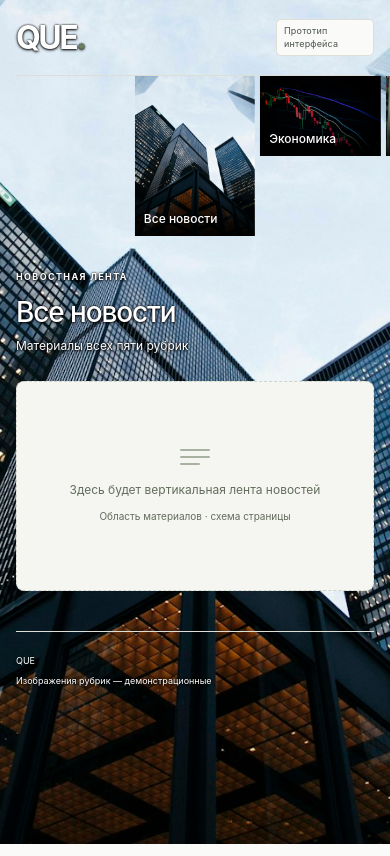
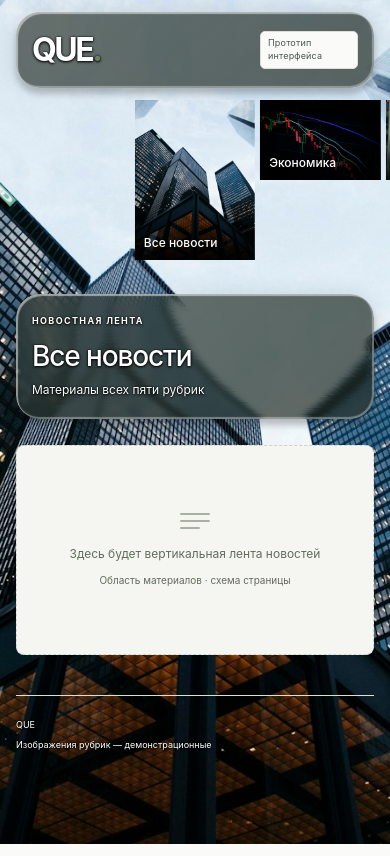
Before and after one commit to notglebatall/que, a React (Vite) app in the folder frontend/: page / in a window 390 px wide. Built offline with nearby package versions, Linux system fonts and the light colour scheme.

Commit message:
feat: add liquid glass panels to header and feed heading

```diff
--- /dev/null
+++ b/frontend/src/components/ui/liquid-glass.tsx
@@ -0,0 +1,93 @@
+"use client"
+
+import { useId, type CSSProperties, type HTMLAttributes, type ReactNode } from "react"
+import { cn } from "@/lib/utils"
+
+interface GlassEffectProps extends HTMLAttributes<HTMLElement> {
+  children: ReactNode
+  as?: "div" | "header"
+  contentClassName?: string
+  style?: CSSProperties
+}
+
+// Keep the distortion on the backdrop so text and controls stay sharp.
+export function GlassEffect({
+  children,
+  as: Tag = "div",
+  className,
+  contentClassName,
+  style,
+  ...props
+}: GlassEffectProps) {
+  const filterId = `glass-distortion-${useId().replace(/:/g, "")}`
+
+  return (
+    <Tag className={cn("liquid-glass", className)} style={style} {...props}>
+      <GlassFilter id={filterId} />
+      <div
+        aria-hidden="true"
+        className="liquid-glass-backdrop"
+        style={{ filter: `url(#${filterId})` }}
+      />
+      <div aria-hidden="true" className="liquid-glass-tint" />
+      <div aria-hidden="true" className="liquid-glass-highlight" />
+      <div className={cn("liquid-glass-content", contentClassName)}>{children}</div>
+    </Tag>
+  )
+}
+
+export function GlassFilter({ id }: { id: string }) {
+  return (
+    <svg
+      aria-hidden="true"
+      focusable="false"
+      width="0"
+      height="0"
+      className="liquid-glass-filter"
+    >
+      <defs>
+        <filter id={id} x="0%" y="0%" width="100%" height="100%" filterUnits="objectBoundingBox">
+          <feTurbulence
+            type="fractalNoise"
+            baseFrequency="0.001 0.005"
+            numOctaves="1"
+            seed="17"
+            result="turbulence"
+          />
+          <feComponentTransfer in="turbulence" result="mapped">
+            <feFuncR type="gamma" amplitude="1" exponent="10" offset="0.5" />
+            <feFuncG type="gamma" amplitude="0" exponent="1" offset="0" />
+            <feFuncB type="gamma" amplitude="0" exponent="1" offset="0.5" />
+          </feComponentTransfer>
+          <feGaussianBlur in="turbulence" stdDeviation="3" result="softMap" />
+          <feSpecularLighting
+            in="softMap"
+            surfaceScale="5"
+            specularConstant="1"
+            specularExponent="100"
+            lightingColor="white"
+            result="specLight"
+          >
+            <fePointLight x="-200" y="-200" z="300" />
+          </feSpecularLighting>
+          <feComposite
+            in="specLight"
+            operator="arithmetic"
+            k1="0"
+            k2="1"
+            k3="1"
+            k4="0"
+            result="litImage"
+          />
+          <feDisplacementMap
+            in="SourceGraphic"
+            in2="softMap"
+            scale="200"
+            xChannelSelector="R"
+            yChannelSelector="G"
+          />
+        </filter>
+      </defs>
+    </svg>
+  )
+}
--- a/frontend/src/pages/news-page.tsx
+++ b/frontend/src/pages/news-page.tsx
@@ -1,6 +1,7 @@
 import { useState } from "react"
 import { AnimatePresence, motion, useReducedMotion } from "framer-motion"
 import { CategorySelector } from "@/components/ui/category-selector"
+import { GlassEffect } from "@/components/ui/liquid-glass"
 import { categories } from "@/mocks/categories"
 
 export function NewsPage() {
@@ -26,10 +27,10 @@ export function NewsPage() {
       </AnimatePresence>
       <a href="#news-feed" className="skip-link">Перейти к ленте новостей</a>
 
-      <header className="site-header page-width">
+      <GlassEffect as="header" className="site-header page-width" contentClassName="site-header-content">
         <a className="wordmark" href="/" aria-label="QUE — главная страница">QUE<span aria-hidden="true">.</span></a>
         <span className="prototype-badge">Прототип интерфейса</span>
-      </header>
+      </GlassEffect>
 
       <main>
         <h1 className="sr-only">Новости</h1>
@@ -42,8 +43,8 @@ export function NewsPage() {
         </section>
 
         <section id="news-feed" className="news-section page-width" aria-labelledby="feed-heading" tabIndex={-1}>
-          <div className="feed-header">
-            <div aria-live="polite" aria-atomic="true">
+          <GlassEffect className="feed-header" contentClassName="feed-header-content">
+            <div className="feed-heading-copy" aria-live="polite" aria-atomic="true">
               <p className="eyebrow">Новостная лента</p>
               <h2 id="feed-heading">{category.title}</h2>
               <p className="feed-description">{isAll ? "Материалы всех пяти рубрик" : category.credit}</p>
@@ -53,7 +54,7 @@ export function NewsPage() {
                 <span aria-hidden="true">↖</span> Все новости
               </button>
             )}
-          </div>
+          </GlassEffect>
 
           <div className="feed-placeholder">
             <div className="feed-placeholder-mark" aria-hidden="true">
--- a/frontend/src/styles/globals.css
+++ b/frontend/src/styles/globals.css
@@ -74,7 +74,15 @@ button:focus-visible, a:focus-visible, [tabindex]:focus-visible {
 .page-width { width: min(1320px, calc(100% - 96px)); margin-inline: auto; }
 .skip-link { position: fixed; top: 8px; left: 16px; z-index: 20; padding: 12px 18px; background: white; border: 1px solid var(--border); transform: translateY(-160%); }
 .skip-link:focus { transform: translateY(0); }
-.site-header { display: flex; align-items: center; gap: 26px; min-height: 100px; border-bottom: 1px solid var(--border); }
+.liquid-glass { position: relative; isolation: isolate; overflow: hidden; border-radius: 24px; box-shadow: 0 6px 6px rgb(0 0 0 / 20%), 0 0 20px rgb(0 0 0 / 10%); }
+.liquid-glass-filter { position: absolute; pointer-events: none; }
+.liquid-glass-backdrop, .liquid-glass-tint, .liquid-glass-highlight { position: absolute; inset: 0; border-radius: inherit; pointer-events: none; }
+.liquid-glass-backdrop { z-index: 0; overflow: hidden; -webkit-backdrop-filter: blur(3px); backdrop-filter: blur(3px); isolation: isolate; }
+.liquid-glass-tint { z-index: 1; background: linear-gradient(135deg, rgb(255 255 255 / 10%), rgb(255 255 255 / 3%)), rgb(16 28 22 / 68%); }
+.liquid-glass-highlight { z-index: 2; box-shadow: inset 2px 2px 1px 0 rgb(255 255 255 / 50%), inset -1px -1px 1px 1px rgb(255 255 255 / 35%); }
+.liquid-glass-content { position: relative; z-index: 3; width: 100%; }
+.site-header { margin-block: 16px; padding: 20px 24px; }
+.site-header-content { display: flex; align-items: center; gap: 26px; min-height: 60px; }
 .wordmark { font-size: 38px; font-weight: 750; letter-spacing: -3px; line-height: 1; }
 .wordmark > span { color: #6b7f5c; }
 .prototype-badge { margin-left: auto; font-size: 11px; letter-spacing: 0.02em; color: #4b554c; padding: 7px 11px; border: 1px solid var(--border); border-radius: 5px; }
@@ -88,7 +96,9 @@ button:focus-visible, a:focus-visible, [tabindex]:focus-visible {
 .hero-slide-label { position: absolute; inset: auto 0 0; display: block; padding: 24px 9px 10px; overflow-wrap: anywhere; background: linear-gradient(transparent, rgb(0 0 0 / 85%)); color: white; font-size: 12px; font-weight: 500; line-height: 1.3; }
 .hero-slide:hover { box-shadow: inset 0 0 0 1px white; }
 .news-section { padding-top: 48px; padding-bottom: 64px; scroll-margin-top: 24px; }
-.feed-header { display: flex; align-items: center; justify-content: space-between; gap: 20px; margin-bottom: 26px; }
+.feed-header { padding: 24px; margin-bottom: 26px; }
+.feed-header-content { display: flex; flex-wrap: wrap; align-items: center; justify-content: space-between; gap: 20px; }
+.feed-heading-copy { flex: 1 1 220px; min-width: 0; }
 .feed-header .eyebrow { color: #4b554c; font-size: 9px; }
 .feed-header h2 { font-size: 32px; line-height: 1.2; font-weight: 500; letter-spacing: -0.04em; margin: 12px 0 8px; }
 .feed-description { margin: 0; color: #4b554c; font-size: 12px; line-height: 1.5; }
@@ -110,18 +120,20 @@ button:focus-visible, a:focus-visible, [tabindex]:focus-visible {
 
 @media (max-width: 900px) {
   .page-width { width: calc(100% - 48px); }
-  .site-header { min-height: 84px; }
+  .site-header-content { min-height: 44px; }
 }
 
 @media (max-width: 560px) {
   .page-width { width: calc(100% - 32px); }
-  .site-header { min-height: 76px; gap: 15px; }
+  .site-header { margin-block: 12px; padding: 16px; }
+  .site-header-content { min-height: 44px; gap: 15px; }
   .wordmark { font-size: 32px; letter-spacing: -2.5px; }
   .prototype-badge { font-size: 9px; padding: 5px 7px; max-width: 98px; line-height: 1.4; }
   .news-section { padding-top: 34px; padding-bottom: 40px; }
   .feed-header h2 { font-size: 28px; }
-  .feed-header { align-items: flex-start; gap: 8px; }
-  .return-button { font-size: 10px; padding-inline: 8px; margin-top: 22px; }
+  .feed-header { padding: 20px 16px; }
+  .feed-header-content { align-items: flex-start; gap: 16px; }
+  .return-button { font-size: 10px; padding-inline: 8px; }
   .feed-placeholder { min-height: 210px; }
   .feed-placeholder p { font-size: 12px; }
   .feed-placeholder > span { font-size: 10px; }
```
Also changed, not shown: 1 other file (tests, documents, lock files or other folders).
